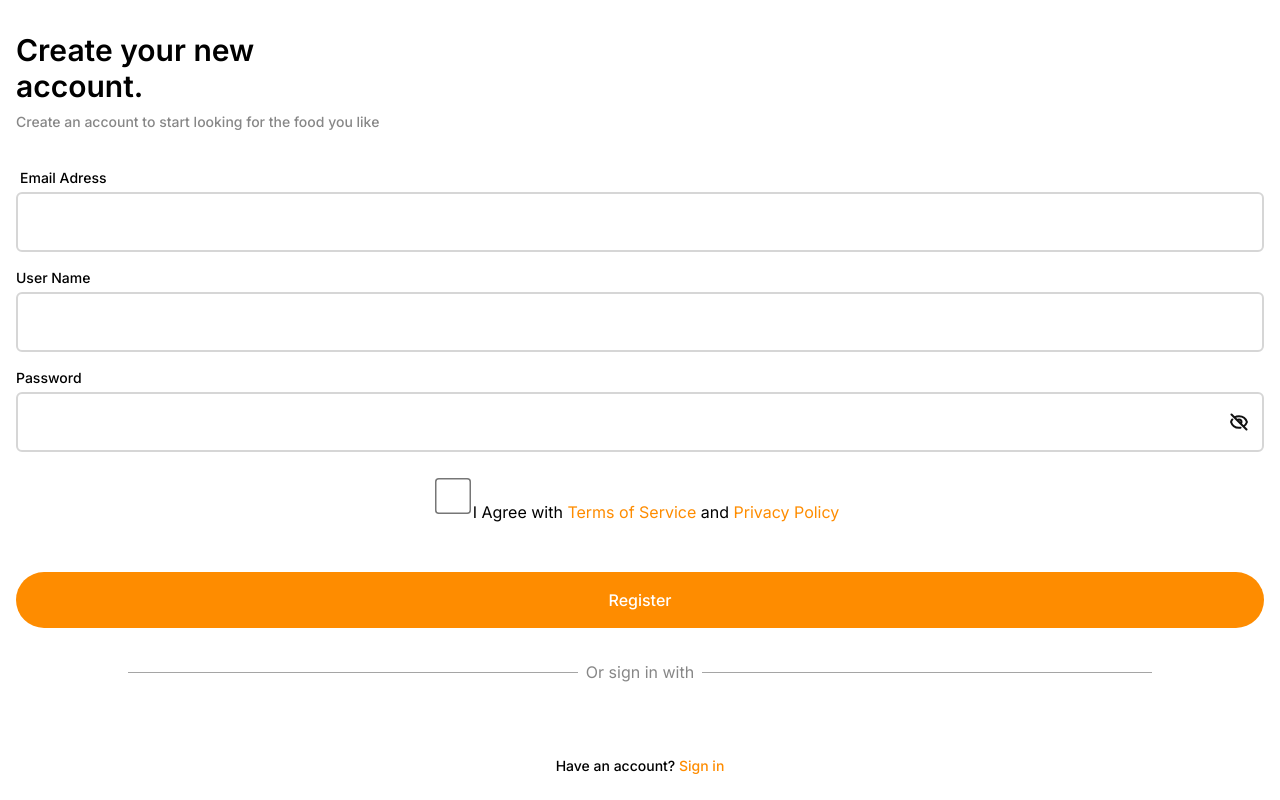
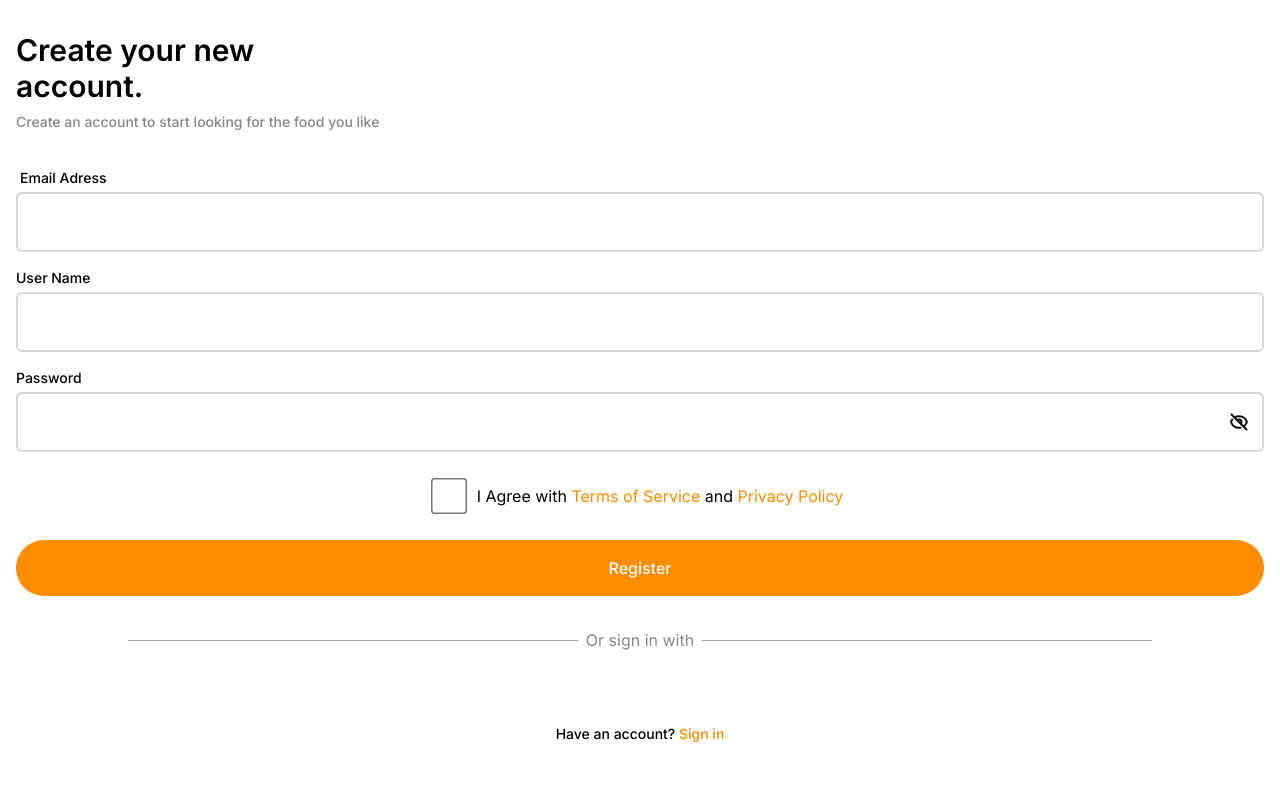
Before and after one commit to iQliPsE-22/project-gmt, a React (Create React App) app: page /signup in a window 1280 px wide. Built offline with nearby package versions, Linux system fonts and the light colour scheme.

Commit message:
Added Signup HOC

```diff
--- a/src/components/Login.jsx
+++ b/src/components/Login.jsx
@@ -67,6 +67,8 @@ const Login = () => {
           />
         </div>
       </form>
+
+
       <div className="w-full flex justify-center items-center flex-col ">
         <span className="w-4/5 mt-4 flex flex-row items-center justify-center space-x-2">
           <hr className="flex-grow border-[0.5] border-[#a5a5a5] " />
--- a/src/components/Signup.jsx
+++ b/src/components/Signup.jsx
@@ -63,10 +63,10 @@ const Signup = () => {
               </svg>
             </span>
           </div>
-          <span className="m-4 mt-8 mb-8 flex flex-row items-center justify-center">
+          <span className="m-4 mt-8 mb-8  flex flex-row items-center justify-center gap-4">
             <input
               type="checkbox"
-              className="custom-checkbox mb-8 mr-2 transform scale-150"
+              className="custom-checkbox transform scale-150"
             />
             <p>
               I Agree with{" "}
```
